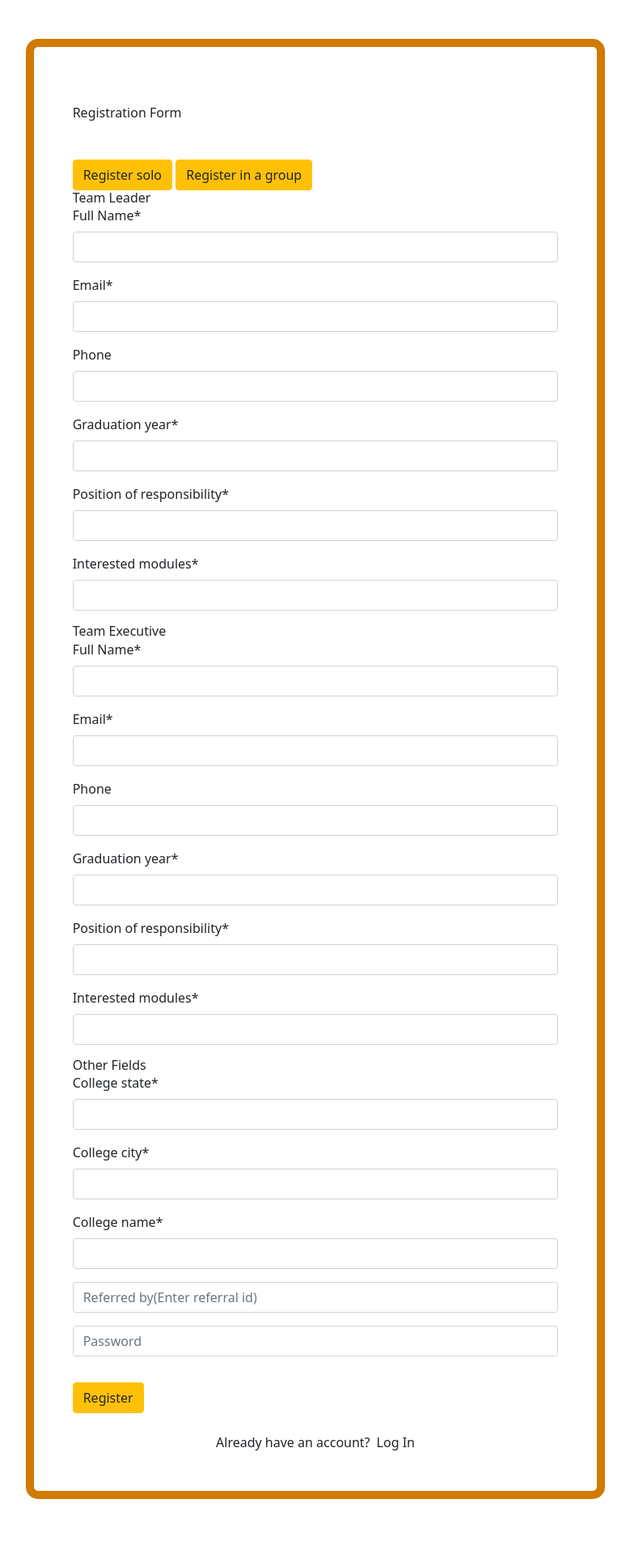
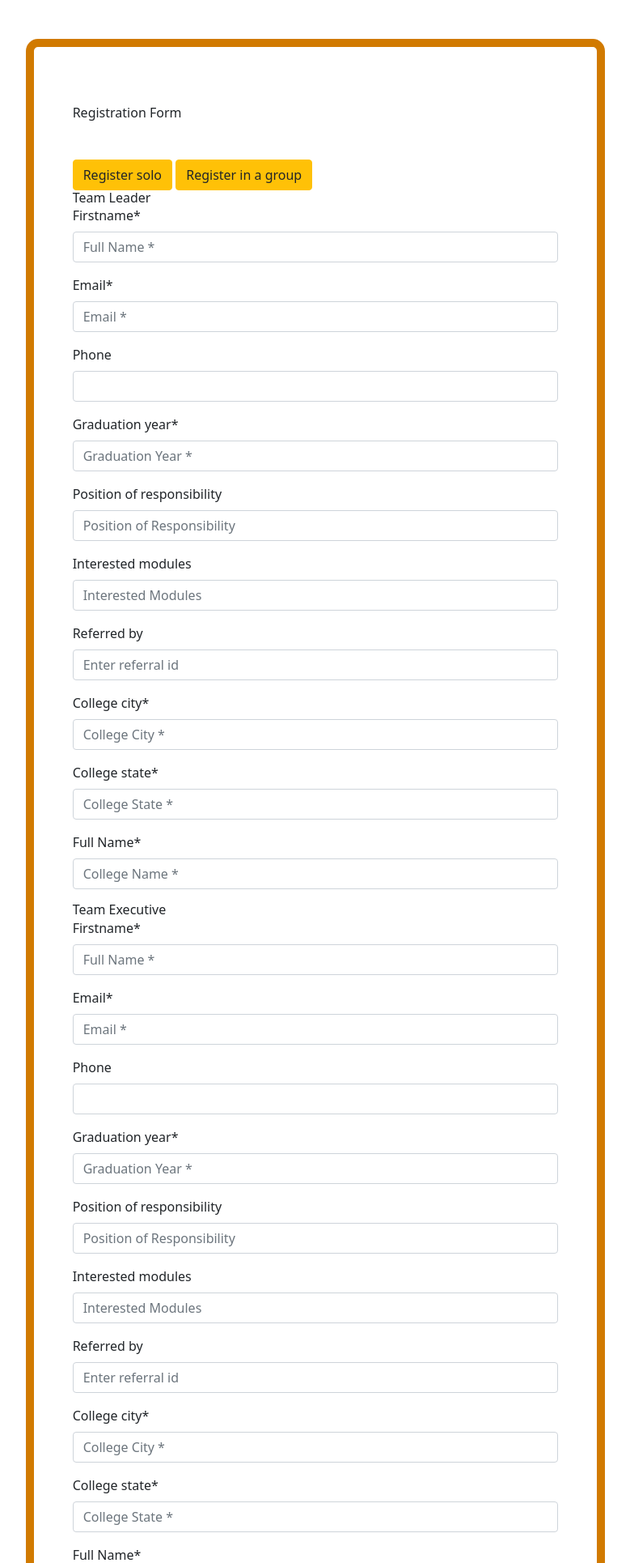
Before and after one commit to ankit11hab/ca-portal, a Django app: page /users/register-group/ in a window 1280 px wide. Shown: the top 1930 px of the page at 81% size, without its empty margins (250-1029 px from the left). Before the commit the page ends 1851 px from the top, so only its background shows below. Run offline with Django 3.2, Linux system fonts and the light colour scheme; some libraries are stand-ins or nearby versions.

Commit message:
registration form changed

```diff
--- a/templates/basic.html
+++ b/templates/basic.html
@@ -19,7 +19,7 @@
     <!-- TAILWIND CSS CDN -->
     <link href="https://unpkg.com/tailwindcss@^2/dist/tailwind.min.css" rel="stylesheet">
     <!-- EXTERNAL STYLES-->
-    <link rel="stylesheet" href={% static "css/stylesheet.css" %}>
+    {% block style %} {% endblock %}
     <!-- CHART  JS -->
     <script src="https://cdnjs.cloudflare.com/ajax/libs/Chart.js/3.5.1/chart.min.js"
         integrity="sha512-Wt1bJGtlnMtGP0dqNFH1xlkLBNpEodaiQ8ZN5JLA5wpc1sUlk/O5uuOMNgvzddzkpvZ9GLyYNa8w2s7rqiTk5Q=="
@@ -27,15 +27,12 @@
 
 
     <title>{% block title %} {% endblock %}</title>
-    <style>
-        {% block style %} {% endblock %}
-    </style>
+
 
 </head>
 
 <body>
     {% include 'messages.html' %}
-    {% include 'loading.html' %}
     {% load static %}
     {% block body %} {% endblock %}
 </body>
--- a/templates/dashboard/landing_page.html
+++ b/templates/dashboard/landing_page.html
@@ -1,4 +1,5 @@
 {% extends '../basic.html'%}
+
 {%block title%}Alcheringa{%endblock%}
 {% block body %}
 
--- a/templates/loading.html
+++ /dev/null
@@ -1,5 +0,0 @@
-  <div class="popup_box" id="popup-failure">
-    <i class="fa fa-spinner"></i>
-    <h1>LOADING</h1>
-    <label id="">Please wait</label>
-  </div>
--- a/users/forms.py
+++ b/users/forms.py
@@ -8,32 +8,32 @@
 
 class SingleUserRegisterForm(UserCreationForm):
     email = forms.EmailField(widget=forms.TextInput(
-        attrs={'class': 'input_field', 'placeholder': 'Email'}))
+        attrs={'class': 'input_field', 'placeholder': 'Email *'}))
     firstname = forms.CharField(
-        widget=forms.TextInput(attrs={'class': 'input_field', 'placeholder': 'Full Name'}))
-    referred_by = forms.CharField(widget=forms.TextInput(
+        widget=forms.TextInput(attrs={'class': 'input_field', 'placeholder': 'Full Name *'}))
+    referred_by = forms.CharField(required=False, widget=forms.TextInput(
         attrs={'class': 'input_field', 'placeholder': 'Enter referral id'}))
     phone = PhoneNumberField(widget=forms.TextInput(attrs={
-                             'class': 'input_field', 'placeholder': 'Phone Number (e.g. +12125552368)'}), label="Phone number (e.g. +12125552368)", )
+                             'class': 'input_field', 'placeholder': 'Phone Number (e.g. +12125552368) *'}), label="Phone number (e.g. +12125552368)", )
 
     graduation_year = forms.CharField(
-        widget=forms.TextInput(attrs={'class': 'input_field', 'placeholder': 'graduation_year'}))
+        widget=forms.TextInput(attrs={'class': 'input_field', 'placeholder': 'Graduation Year *'}))
     college_city = forms.CharField(
-        widget=forms.TextInput(attrs={'class': 'input_field', 'placeholder': 'college_city'}))
+        widget=forms.TextInput(attrs={'class': 'input_field', 'placeholder': 'College City *'}))
     college_state = forms.CharField(
-        widget=forms.TextInput(attrs={'class': 'input_field', 'placeholder': 'college_state'}))
+        widget=forms.TextInput(attrs={'class': 'input_field', 'placeholder': 'College State *'}))
     college_name = forms.CharField(
-        label="Full Name", widget=forms.TextInput(attrs={'class': 'input_field', 'placeholder': 'college_name'}))
+        label="Full Name", widget=forms.TextInput(attrs={'class': 'input_field', 'placeholder': 'College Name *'}))
 
-    position_of_responsibility = forms.CharField(
-        widget=forms.TextInput(attrs={'class': 'input_field', 'placeholder': 'position_of_responsibility'}))
-    interested_modules = forms.CharField(
-        widget=forms.TextInput(attrs={'class': 'input_field', 'placeholder': 'interested_modules'}))
+    position_of_responsibility = forms.CharField(required=False,
+                                                 widget=forms.TextInput(attrs={'class': 'input_field', 'placeholder': 'Position of Responsibility'}))
+    interested_modules = forms.CharField(required=False,
+                                         widget=forms.TextInput(attrs={'class': 'input_field', 'placeholder': 'Interested Modules'}))
 
     password1 = forms.CharField(
-        widget=forms.TextInput(attrs={'class': 'input_field', 'placeholder': 'Password'}))
+        widget=forms.TextInput(attrs={'class': 'input_field', 'placeholder': 'Password *'}))
     password2 = forms.CharField(
-        widget=forms.TextInput(attrs={'class': 'input_field', 'placeholder': 'Password confirm'}))
+        widget=forms.TextInput(attrs={'class': 'input_field', 'placeholder': 'Confirm your Password *'}))
 
     class Meta:
         model = User
@@ -42,15 +42,44 @@
 
 
 class GroupUserRegisterFormForSingle(forms.ModelForm):
-    email = forms.EmailField(label="Email")
-    firstname = forms.CharField(label="Full Name")
-    phone = PhoneNumberField(widget=forms.TextInput(
-    ), label="Phone number (e.g. +12125552368)", required=False)
+    email = forms.EmailField(widget=forms.TextInput(
+        attrs={'class': 'input_field', 'placeholder': 'Email *'}))
+    firstname = forms.CharField(
+        widget=forms.TextInput(attrs={'class': 'input_field', 'placeholder': 'Full Name *'}))
+    referred_by = forms.CharField(required=False, widget=forms.TextInput(
+        attrs={'class': 'input_field', 'placeholder': 'Enter referral id'}))
+    phone = PhoneNumberField(widget=forms.TextInput(attrs={
+                             'class': 'input_field', 'placeholder': 'Phone Number (e.g. +12125552368) *'}), label="Phone number (e.g. +12125552368)", )
+
+    graduation_year = forms.CharField(
+        widget=forms.TextInput(attrs={'class': 'input_field', 'placeholder': 'Graduation Year *'}))
+    college_city = forms.CharField(
+        widget=forms.TextInput(attrs={'class': 'input_field', 'placeholder': 'College City *'}))
+    college_state = forms.CharField(
+        widget=forms.TextInput(attrs={'class': 'input_field', 'placeholder': 'College State *'}))
+    college_name = forms.CharField(
+        label="Full Name", widget=forms.TextInput(attrs={'class': 'input_field', 'placeholder': 'College Name *'}))
+
+    position_of_responsibility = forms.CharField(required=False,
+                                                 widget=forms.TextInput(attrs={'class': 'input_field', 'placeholder': 'Position of Responsibility'}))
+    interested_modules = forms.CharField(required=False,
+                                         widget=forms.TextInput(attrs={'class': 'input_field', 'placeholder': 'Interested Modules'}))
 
     class Meta:
         model = User
         fields = ['firstname', 'email', 'phone', 'graduation_year',
                   'position_of_responsibility', 'interested_modules']
+
+
+
+
+
+
+
+
+
+
+
 
 
 # incomplete
--- a/users/models.py
+++ b/users/models.py
@@ -49,8 +49,10 @@
     college_state = models.CharField(max_length=200, unique=False)
     college_city = models.CharField(max_length=200, unique=False)
     college_name = models.CharField(max_length=200, unique=False)
-    position_of_responsibility = models.CharField(max_length=200, unique=False)
-    interested_modules = models.CharField(max_length=200, unique=False)
+    position_of_responsibility = models.CharField(
+        max_length=200, unique=False, blank=True)
+    interested_modules = models.CharField(
+        max_length=200, unique=False, blank=True)
     referred_by = models.CharField(
         max_length=9, blank=True)
     referrals= models.IntegerField(default=0)
```
Also changed, not shown: templates/basicbootstrap.html (+10 -3 lines), templates/users/register_single.html (+2 -18 lines), static/css/register_login.css (renamed from static/css/index.css).
